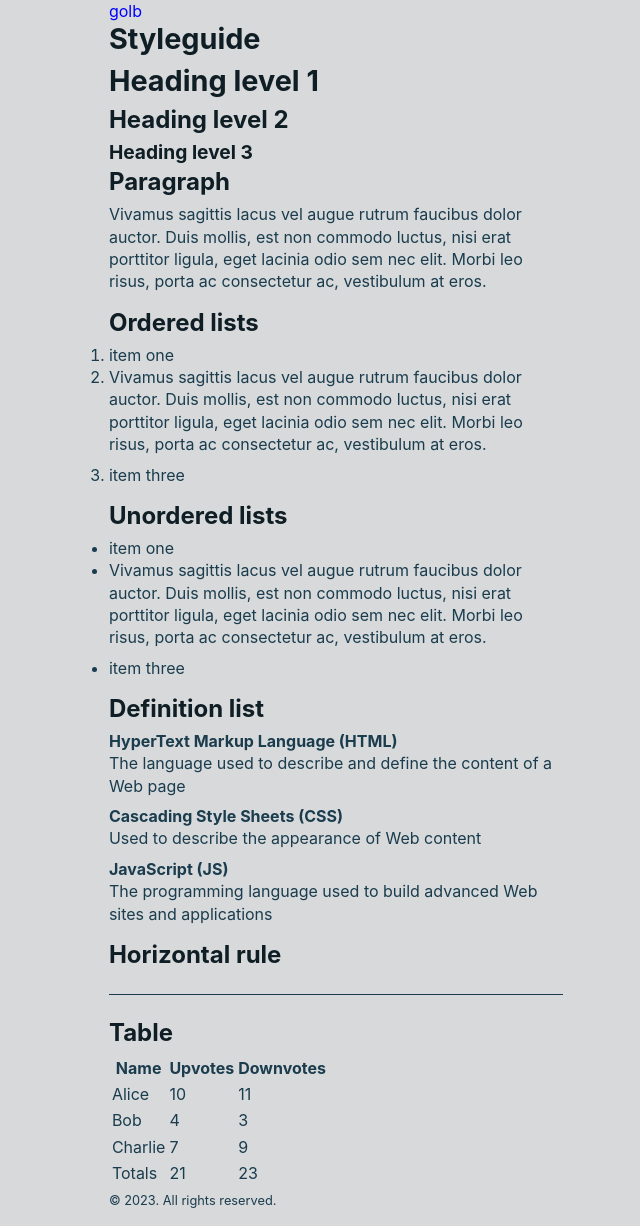
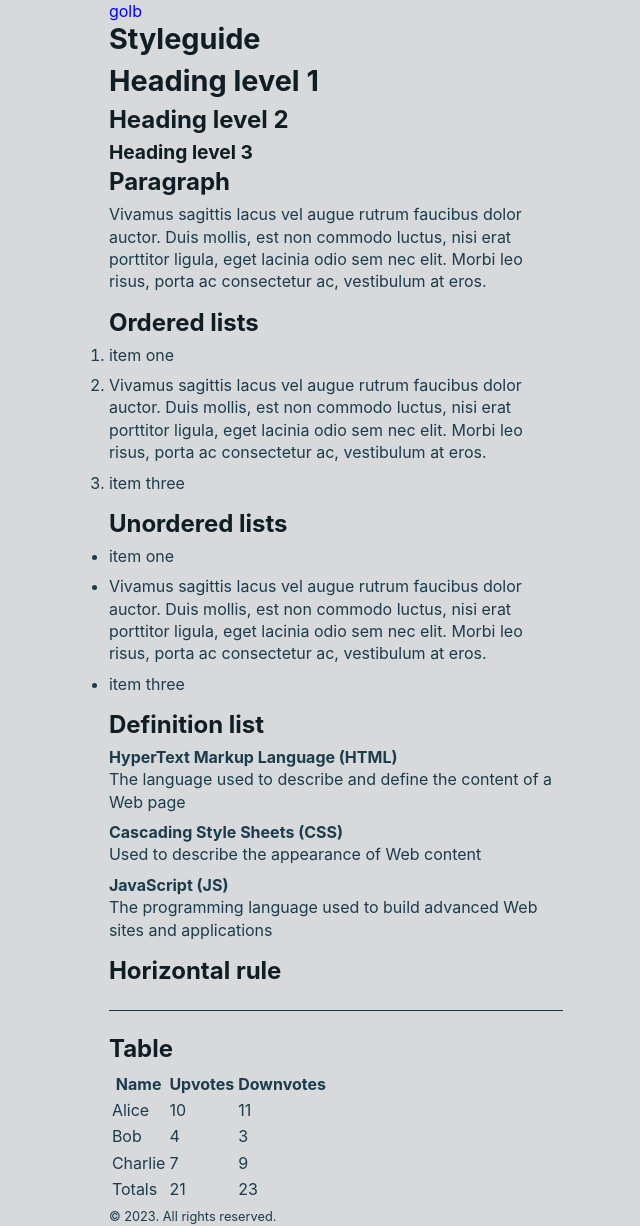
Before and after one commit to aflim/golb, a Jekyll site: the page built from styleguide.md, in a window 1280 px wide. Shown: the whole page, without its empty margins (304-944 px from the left). Built offline with Jekyll 4.4.1, drawn with Linux system fonts in a browser that asks for light colours.

Commit message:
Update stylesheet.css

```diff
--- a/assets/stylesheet.css
+++ b/assets/stylesheet.css
@@ -167,8 +167,8 @@ ul, ol, dl {
   padding-inline-start: 0;
 }
 
-ul li + li,
-ol li + li {
+ul li,
+ol li {
   margin-block-end: .5em;
 }
 
```
